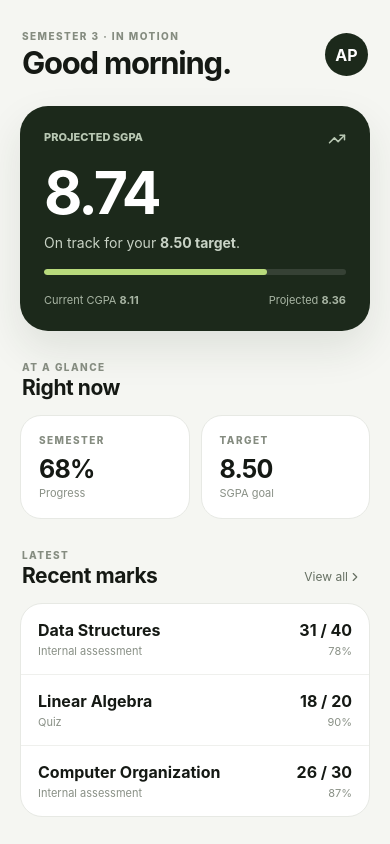
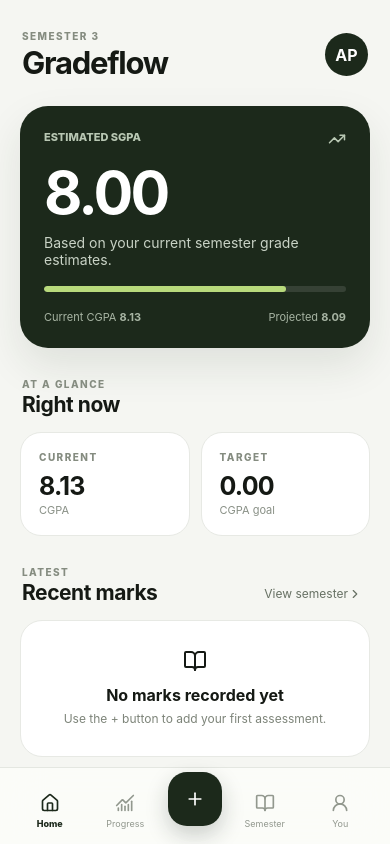
Before and after one commit to AbhayPratap3014/Gradeflow-Android, a React (Vite) app: page / in a window 390 px wide. Shown: the top 844 px of the page. Built offline with nearby package versions, Linux system fonts and the light colour scheme.

Commit message:
Wire real academic state into mobile app shell

```diff
--- a/src/main.tsx
+++ b/src/main.tsx
@@ -1,21 +1,29 @@
-import React,{useMemo,useState}from'react';import{createRoot}from'react-dom/client';import{AnimatePresence,motion}from'framer-motion';import{Home,ChartNoAxesCombined,Plus,BookOpen,UserRound,Sparkles,PenLine,Camera,ChevronRight,TrendingUp,X,ArrowLeft,Check,Target,History,FlaskConical,ShieldCheck,Palette,LockKeyhole}from'lucide-react';import'./style.css';
-type Tab='home'|'progress'|'semester'|'you';type Page='root'|'future'|'projection'|'history'|'subjects';type Mark={subject:string,assessment:string,score:number,max:number};
-const initial:Mark[]=[{subject:'Data Structures',assessment:'Internal assessment',score:31,max:40},{subject:'Linear Algebra',assessment:'Quiz',score:18,max:20},{subject:'Computer Organization',assessment:'Internal assessment',score:26,max:30}];
-function App(){const[tab,setTab]=useState<Tab>('home'),[page,setPage]=useState<Page>('root'),[add,setAdd]=useState(false),[flow,setFlow]=useState<'menu'|'manual'|'ai'>('menu'),[marks,setMarks]=useState(initial);const go=(t:Tab)=>{setTab(t);setPage('root')};return <main className="app"><AnimatePresence mode="wait"><motion.section key={tab+page} className="screen" initial={{opacity:0,x:16}} animate={{opacity:1,x:0}} exit={{opacity:0,x:-10}} transition={{duration:.18,ease:[.2,.8,.2,1]}}>{page!=='root'?<Detail page={page} back={()=>setPage('root')}/>:tab==='home'?<HomeScreen marks={marks} openSemester={()=>go('semester')}/>:tab==='progress'?<Progress open={setPage}/>:tab==='semester'?<Semester marks={marks} open={setPage}/>:<You/>}</motion.section></AnimatePresence>{page==='root'&&<nav><Nav icon={<Home/>} label="Home" on={()=>go('home')} active={tab==='home'}/><Nav icon={<ChartNoAxesCombined/>} label="Progress" on={()=>go('progress')} active={tab==='progress'}/><button className="add" onClick={()=>{setFlow('menu');setAdd(true)}}><Plus/></button><Nav icon={<BookOpen/>} label="Semester" on={()=>go('semester')} active={tab==='semester'}/><Nav icon={<UserRound/>} label="You" on={()=>go('you')} active={tab==='you'}/></nav>}<AnimatePresence>{add&&<AddSheet flow={flow} setFlow={setFlow} close={()=>setAdd(false)} save={m=>{setMarks(x=>[m,...x]);setAdd(false)}}/>}</AnimatePresence></main>}
-function HomeScreen({marks,openSemester}:{marks:Mark[],openSemester:()=>void}){return <><header><div><small>SEMESTER 3 · IN MOTION</small><h1>Good morning.</h1></div><button className="avatar">AP</button></header><motion.button className="hero heroButton" whileTap={{scale:.985}} onClick={openSemester}><div className="heroTop"><span>PROJECTED SGPA</span><TrendingUp size={18}/></div><strong>8.74</strong><p>On track for your <b>8.50 target</b>.</p><div className="track"><motion.i initial={{width:0}} animate={{width:'74%'}} transition={{duration:.7}}/></div><footer><span>Current CGPA <b>8.11</b></span><span>Projected <b>8.36</b></span></footer></motion.button><div className="sectionTitle"><div><small>AT A GLANCE</small><h2>Right now</h2></div></div><div className="quick"><article><small>SEMESTER</small><b>68%</b><span>Progress</span></article><article><small>TARGET</small><b>8.50</b><span>SGPA goal</span></article></div><div className="sectionTitle"><div><small>LATEST</small><h2>Recent marks</h2></div><button onClick={openSemester}>View all <ChevronRight/></button></div><div className="list">{marks.slice(0,3).map((m,i)=><motion.div className="mark" key={m.subject+m.assessment+i} initial={{opacity:0,y:7}} animate={{opacity:1,y:0}} transition={{delay:.04*i}}><div><b>{m.subject}</b><span>{m.assessment}</span></div><div><strong>{m.score} / {m.max}</strong><span>{Math.round(m.score/m.max*100)}%</span></div></motion.div>)}</div></>}
-function Progress({open}:{open:(p:Page)=>void}){return <><header><div><small>YOUR DIRECTION</small><h1>Progress</h1></div></header><div className="simpleHero"><small>CURRENT CGPA</small><strong>8.11</strong><p>Projected to reach <b>8.36</b> after this semester.</p></div><div className="menuGroup"><Menu icon={<TrendingUp/>} title="CGPA Projection" sub="See where this semester takes you" on={()=>open('projection')}/><Menu icon={<FlaskConical/>} title="Future Lab" sub="Simulate semesters without changing data" on={()=>open('future')}/><Menu icon={<History/>} title="Prediction history" sub="Predicted vs official results" on={()=>open('history')}/></div></>}
-function Semester({marks,open}:{marks:Mark[],open:(p:Page)=>void}){return <><header><div><small>SEMESTER 3</small><h1>Your semester</h1></div></header><div className="simpleHero"><small>PROJECTED SGPA</small><strong>8.74</strong><div className="track"><i style={{width:'68%'}}/></div><p>68% of your semester picture is currently known.</p></div><Menu icon={<BookOpen/>} title="Subjects" sub="Courses, credits and performance" on={()=>open('subjects')}/><div className="sectionTitle"><div><small>MARKS</small><h2>Assessment timeline</h2></div></div><div className="list">{marks.map((m,i)=><div className="mark" key={i}><div><b>{m.subject}</b><span>{m.assessment}</span></div><div><strong>{m.score}/{m.max}</strong><span>{Math.round(m.score/m.max*100)}%</span></div></div>)}</div></>}
-function You(){return <><header><div><small>GRADEFLOW</small><h1>You</h1></div></header><div className="profile"><div className="bigAvatar">AP</div><h2>Your Gradeflow</h2><span>Semester 3 · CSE AI & ML</span></div><div className="menuGroup"><Menu icon={<ShieldCheck/>} title="Account & security" sub="Sessions, privacy and security"/><Menu icon={<LockKeyhole/>} title="App lock" sub="Biometric lock coming with secure auth"/><Menu icon={<Palette/>} title="Appearance" sub="Clean, focused Gradeflow interface"/></div><p className="version">Gradeflow Android · Preview 0.2</p></>}
-function Detail({page,back}:{page:Page,back:()=>void}){const heads:any={future:['FUTURE LAB','Explore what comes next'],projection:['CGPA PROJECTION','Your academic trajectory'],history:['HISTORY','Prediction vs reality'],subjects:['SEMESTER 3','Subjects']};const h=heads[page];return <><button className="back" onClick={back}><ArrowLeft/></button><header className="detailHead"><div><small>{h[0]}</small><h1>{h[1]}</h1></div></header>{page==='future'?<Future/>:page==='projection'?<Projection/>:page==='history'?<HistoryView/>:<Subjects/>}</>}
-function Future(){const[sgpa,setSgpa]=useState(9),cgpa=useMemo(()=>((8.11*44+sgpa*22)/66).toFixed(2),[sgpa]);return <><div className="labCard"><small>NEXT SEMESTER SCENARIO</small><strong>{sgpa.toFixed(1)}</strong><input type="range" min="6" max="10" step="0.1" value={sgpa} onChange={e=>setSgpa(+e.target.value)}/><div className="labResult"><span>Resulting CGPA</span><b>{cgpa}</b></div></div><p className="note">This is a sandbox. Moving the slider never changes your real academic data.</p></>}
-function Projection(){return <><div className="trajectory"><div><small>CURRENT</small><b>8.11</b></div><i>→</i><div><small>PROJECTED</small><b>8.36</b></div></div><div className="goal"><Target/><div><b>8.50 target</b><span>You are moving in the right direction.</span></div></div></>}
-function HistoryView(){return <div className="historyCard"><small>SEMESTER 2</small><div><span>Predicted</span><b>8.28</b></div><div><span>Official</span><b>8.31</b></div><p>Prediction difference · 0.03</p></div>}
-function Subjects(){return <div className="subjectList">{[['Data Structures','4 credits','9.1'],['Linear Algebra','3 credits','8.8'],['Computer Organization','3 credits','8.6'],['AI Foundations','3 credits','8.9']].map(x=><button key={x[0]}><div><b>{x[0]}</b><span>{x[1]}</span></div><strong>{x[2]}</strong><ChevronRight/></button>)}</div>}
-function Menu({icon,title,sub,on}:{icon?:React.ReactNode,title:string,sub:string,on?:()=>void}){return <button className="menu" onClick={on}>{icon&&<i>{icon}</i>}<div><b>{title}</b><span>{sub}</span></div><ChevronRight/></button>}
-function Nav({icon,label,on,active}:any){return <button className={active?'active':''} onClick={on}>{icon}<span>{label}</span></button>}
-function AddSheet({flow,setFlow,close,save}:{flow:string,setFlow:(x:any)=>void,close:()=>void,save:(m:Mark)=>void}){return <><motion.div className="shade" onClick={close} initial={{opacity:0}} animate={{opacity:1}} exit={{opacity:0}}/><motion.div className="sheet" initial={{y:'105%'}} animate={{y:0}} exit={{y:'105%'}} transition={{type:'spring',damping:30,stiffness:340}}><div className="grab"/>{flow==='menu'?<><SheetHead close={close} eyebrow="QUICK ADD" title="Add to Gradeflow" sub="One action. Nothing cluttered."/><Action icon={<Sparkles/>} title="Scan with AI" sub="Screenshot, result or PDF" hot on={()=>setFlow('ai')}/><Action icon={<PenLine/>} title="Enter marks" sub="Add an assessment manually" on={()=>setFlow('manual')}/><Action icon={<Camera/>} title="Capture result" sub="Camera flow comes with native build" on={()=>setFlow('ai')}/><p className="privacy">Nothing changes until you review and confirm it.</p></>:flow==='manual'?<Manual back={()=>setFlow('menu')} save={save}/>:<AiPreview back={()=>setFlow('menu')} save={save}/>}</motion.div></>}
-function SheetHead({close,eyebrow,title,sub}:{close?:()=>void,eyebrow:string,title:string,sub:string}){return <div className="sheetHead"><div><small>{eyebrow}</small><h2>{title}</h2><p>{sub}</p></div>{close&&<button onClick={close}><X/></button>}</div>}
-function Manual({back,save}:{back:()=>void,save:(m:Mark)=>void}){const[subject,setSubject]=useState('Data Structures'),[assessment,setAssessment]=useState('Quiz'),[score,setScore]=useState(''),[max,setMax]=useState('20');return <><button className="sheetBack" onClick={back}><ArrowLeft/> Back</button><SheetHead eyebrow="MANUAL ENTRY" title="Add marks" sub="Keep it quick."/><div className="form"><label>Subject<select value={subject} onChange={e=>setSubject(e.target.value)}><option>Data Structures</option><option>Linear Algebra</option><option>Computer Organization</option></select></label><label>Assessment<input value={assessment} onChange={e=>setAssessment(e.target.value)}/></label><div className="scoreRow"><label>Score<input inputMode="decimal" value={score} onChange={e=>setScore(e.target.value)}/></label><label>Out of<input inputMode="decimal" value={max} onChange={e=>setMax(e.target.value)}/></label></div><button className="primary" disabled={!score||!max} onClick={()=>save({subject,assessment,score:+score,max:+max})}><Check/> Save marks</button></div></>}
-function AiPreview({back,save}:{back:()=>void,save:(m:Mark)=>void}){return <><button className="sheetBack" onClick={back}><ArrowLeft/> Back</button><SheetHead eyebrow="AI IMPORT" title="Review before saving" sub="Gemini connection comes after the UX is approved."/><div className="scanBox"><Sparkles/><div><small>PREVIEW DETECTION</small><b>Linear Algebra · MSE 1</b><span>34 / 40 · 94% confidence</span></div></div><button className="primary" onClick={()=>save({subject:'Linear Algebra',assessment:'MSE 1',score:34,max:40})}><Check/> Confirm detected mark</button><p className="privacy">This preview proves the review-first flow. Real AI will never auto-save.</p></>}
-function Action({icon,title,sub,hot,on}:any){return <button className={'action '+(hot?'hot':'')} onClick={on}><i>{icon}</i><div><b>{title}</b><span>{sub}</span></div><ChevronRight/></button>}
+import React,{useMemo,useState}from'react';
+import{createRoot}from'react-dom/client';
+import{AnimatePresence,motion}from'framer-motion';
+import{ArrowLeft,BookOpen,ChevronRight,FlaskConical,History,LockKeyhole,Palette,ShieldCheck,Target,TrendingUp}from'lucide-react';
+import'./style.css';
+import{AddMarkSheet}from'./components/AddMarkSheet';
+import{BottomNav,type AppTab}from'./components/BottomNav';
+import{activeSemester,semesters}from'./data/academics';
+import{calculateCGPA,calculateSGPA,projectCGPA,requiredSGPA,semesterCredits}from'./lib/academicMath';
+import{useAcademicState}from'./store/useAcademicState';
+import type{Mark}from'./types/academic';
+
+type Page='root'|'future'|'projection'|'history'|'subjects';
+const completed=semesters.filter(s=>s.id<activeSemester),current=semesters.find(s=>s.id===activeSemester)!;
+const currentCgpa=calculateCGPA(completed.map(s=>s.courses)),completedCredits=completed.reduce((n,s)=>n+semesterCredits(s.courses),0),currentSgpa=calculateSGPA(current.courses),currentCredits=semesterCredits(current.courses);
+const fmt=(n:number)=>Number.isFinite(n)?n.toFixed(2):'—';
+function App(){const[tab,setTab]=useState<AppTab>('home'),[page,setPage]=useState<Page>('root'),[add,setAdd]=useState(false);const academic=useAcademicState();const go=(t:AppTab)=>{setTab(t);setPage('root')};return <main className="app"><AnimatePresence mode="wait"><motion.section key={tab+page} className="screen" initial={{opacity:0,y:6}} animate={{opacity:1,y:0}} exit={{opacity:0,y:-4}} transition={{duration:.18}}>{page!=='root'?<Detail page={page} back={()=>setPage('root')} target={academic.target}/>:tab==='home'?<HomeScreen marks={academic.marks} target={academic.target} openSemester={()=>go('semester')}/>:tab==='progress'?<Progress open={setPage}/>:tab==='semester'?<Semester marks={academic.marks} open={setPage}/>:<You/>}</motion.section></AnimatePresence>{page==='root'&&<BottomNav tab={tab} onTab={go} onAdd={()=>setAdd(true)}/>}<AddMarkSheet open={add} onClose={()=>setAdd(false)} onSave={academic.addMark}/></main>}
+function HomeScreen({marks,target,openSemester}:{marks:Mark[];target:number;openSemester:()=>void}){const projected=projectCGPA(currentCgpa,completedCredits,currentSgpa,currentCredits);return <><header><div><small>{current.name.toUpperCase()}</small><h1>Gradeflow</h1></div><button className="avatar">AP</button></header><motion.button className="hero heroButton" whileTap={{scale:.985}} onClick={openSemester}><div className="heroTop"><span>ESTIMATED SGPA</span><TrendingUp size={18}/></div><strong>{fmt(currentSgpa)}</strong><p>Based on your current semester grade estimates.</p><div className="track"><i style={{width:`${Math.min(100,currentSgpa*10)}%`}}/></div><footer><span>Current CGPA <b>{fmt(currentCgpa)}</b></span><span>Projected <b>{fmt(projected)}</b></span></footer></motion.button><div className="sectionTitle"><div><small>AT A GLANCE</small><h2>Right now</h2></div></div><div className="quick"><article><small>CURRENT</small><b>{fmt(currentCgpa)}</b><span>CGPA</span></article><article><small>TARGET</small><b>{target.toFixed(2)}</b><span>CGPA goal</span></article></div><div className="sectionTitle"><div><small>LATEST</small><h2>Recent marks</h2></div><button onClick={openSemester}>View semester <ChevronRight/></button></div>{marks.length?<Marks marks={marks.slice(0,3)}/>:<div className="emptyState"><BookOpen/><b>No marks recorded yet</b><p>Use the + button to add your first assessment.</p></div>}</>}
+function Progress({open}:{open:(p:Page)=>void}){return <><header><div><small>YOUR DIRECTION</small><h1>Progress</h1></div></header><div className="simpleHero"><small>CURRENT CGPA</small><strong>{fmt(currentCgpa)}</strong><p>{completedCredits} completed credits are included in this value.</p></div><div className="menuGroup"><Menu icon={<TrendingUp/>} title="CGPA Projection" sub="Target and semester requirements" on={()=>open('projection')}/><Menu icon={<FlaskConical/>} title="Future Lab" sub="Simulate without changing real data" on={()=>open('future')}/><Menu icon={<History/>} title="Prediction history" sub="Saved prediction snapshots" on={()=>open('history')}/></div></>}
+function Semester({marks,open}:{marks:Mark[];open:(p:Page)=>void}){return <><header><div><small>{current.name.toUpperCase()}</small><h1>Your semester</h1></div></header><div className="simpleHero"><small>ESTIMATED SGPA</small><strong>{fmt(currentSgpa)}</strong><p>{current.courses.length} subjects · {currentCredits} credits</p></div><div className="menuGroup"><Menu icon={<BookOpen/>} title="Subjects" sub="Courses, credits and grade estimates" on={()=>open('subjects')}/></div><div className="sectionTitle"><div><small>MARKS</small><h2>Assessment timeline</h2></div></div>{marks.length?<Marks marks={marks}/>:<div className="emptyState"><BookOpen/><b>No assessments yet</b><p>Add marks with the center + button.</p></div>}</>}
+function Marks({marks}:{marks:Mark[]}){return <div className="list">{marks.map(m=>{const course=semesters.find(s=>s.id===m.semester)?.courses.find(c=>c.code===m.subjectCode);return <div className="mark" key={m.id}><div><b>{course?.name??m.subjectCode}</b><span>{m.assessment}</span></div><div><strong>{m.score} / {m.max}</strong><span>{Math.round(m.score/m.max*100)}%</span></div></div>})}</div>}
+function You(){return <><header><div><small>GRADEFLOW</small><h1>You</h1></div></header><div className="profile"><div className="bigAvatar">AP</div><h2>Your Gradeflow</h2><span>{current.name} · CSE AI & ML</span></div><div className="menuGroup"><Menu icon={<ShieldCheck/>} title="Account & security" sub="Coming with secure authentication"/><Menu icon={<LockKeyhole/>} title="App lock" sub="Biometric lock planned"/><Menu icon={<Palette/>} title="Appearance" sub="Gradeflow mobile interface"/></div><p className="version">Gradeflow Android · Preview</p></>}
+function Detail({page,back,target}:{page:Page;back:()=>void;target:number}){const heads:Record<Page,[string,string]>={root:['',''],future:['FUTURE LAB','Explore what comes next'],projection:['CGPA PROJECTION','Your academic trajectory'],history:['HISTORY','Prediction snapshots'],subjects:[current.name.toUpperCase(),'Subjects']};const h=heads[page];return <><button className="back" onClick={back}><ArrowLeft/></button><header className="detailHead"><div><small>{h[0]}</small><h1>{h[1]}</h1></div></header>{page==='future'?<Future/>:page==='projection'?<Projection target={target}/>:page==='history'?<HistoryView/>:<Subjects/>}</>}
+function Future(){const[sgpa,setSgpa]=useState(9);const cgpa=useMemo(()=>projectCGPA(currentCgpa,completedCredits,sgpa,currentCredits),[sgpa]);return <><div className="labCard"><small>NEXT SEMESTER SCENARIO</small><strong>{sgpa.toFixed(1)}</strong><input type="range" min="6" max="10" step="0.1" value={sgpa} onChange={e=>setSgpa(+e.target.value)}/><div className="labResult"><span>Resulting CGPA</span><b>{fmt(cgpa)}</b></div></div><p className="note">Simulation only. It never changes your academic records.</p></>}
+function Projection({target}:{target:number}){const projected=projectCGPA(currentCgpa,completedCredits,currentSgpa,currentCredits),needed=requiredSGPA(currentCgpa,completedCredits,target,currentCredits);return <><div className="trajectory"><div><small>CURRENT</small><b>{fmt(currentCgpa)}</b></div><i>→</i><div><small>PROJECTED</small><b>{fmt(projected)}</b></div></div><div className="goal"><Target/><div><b>{target.toFixed(2)} target</b><span>{needed>10?'Not reachable in this semester alone':`Requires about ${fmt(needed)} SGPA this semester`}</span></div></div></>}
+function HistoryView(){return <div className="emptyState"><History/><b>No prediction history yet</b><p>Real saved prediction snapshots will appear here. Gradeflow no longer invents history.</p></div>}
+function Subjects(){return <div className="subjectList">{current.courses.map(c=><button key={c.code}><div><b>{c.name}</b><span>{c.code} · {c.credits} credits</span></div><strong>{c.gradePoint?.toFixed(1)??'—'}</strong><ChevronRight/></button>)}</div>}
+function Menu({icon,title,sub,on}:{icon?:React.ReactNode;title:string;sub:string;on?:()=>void}){return <button className="menu" onClick={on}>{icon&&<i>{icon}</i>}<div><b>{title}</b><span>{sub}</span></div><ChevronRight/></button>}
 createRoot(document.getElementById('root')!).render(<App/>);
```
